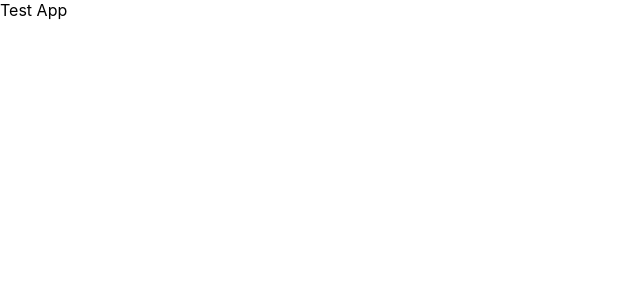
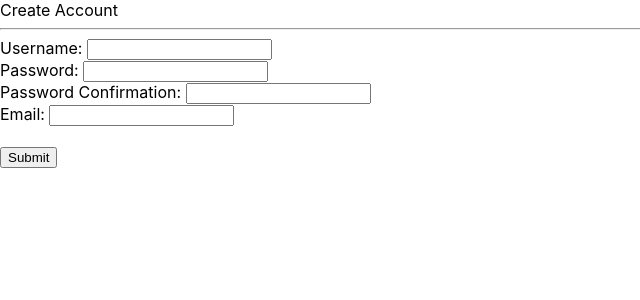
Before and after one commit to auto110/reactCourse, a React (Create React App) app: page / in a window 1280 px wide. Shown: the top 300 px of the page, without its empty margins (0-640 px from the left). Built offline with nearby package versions, Linux system fonts and the light colour scheme.

Commit message:
写一个原型页面

```diff
--- a/src/App.js
+++ b/src/App.js
@@ -24,10 +24,36 @@
 // const App = () => <div>Hello React!</div>;
 
 class App extends Component{
+  constructor(props){
+    super(props)
+    this.state = {
+      username: '',
+      password: '',
+      passwordConfirmation: '',
+      email: '',
+      errors: []
+    };
+  }
+
+  displayForm() {
+    return (
+      <div>
+        Username: <input type="text" /><br />
+        Password: <input type="text" /><br />
+        Password Confirmation: <input type="text" /><br />
+        Email: <input type="text" /><br />
+        <br />
+        <button>Submit</button>
+      </div>
+    );
+  }
+
   render(){
     return (
       <div className = "App">
-        Test App
+        Create Account
+        <hr/>
+        {this.displayForm()}
       </div>
     )
   }
```
